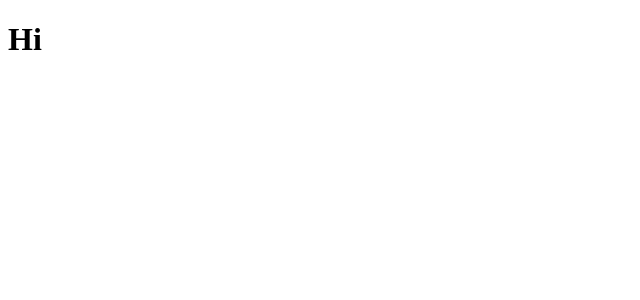
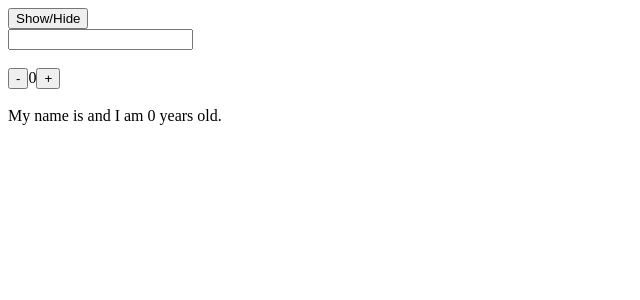
Before and after one commit to imudasirali/react-hands-on-learning, a React (Vite) app: page / in a window 1280 px wide. Shown: the top 300 px of the page, without its empty margins (0-640 px from the left). Built offline with nearby package versions, Linux system fonts and the light colour scheme.

Commit message:
LDT-1106: useeffect exercise

```diff
--- a/src/App.jsx
+++ b/src/App.jsx
@@ -1,6 +1,17 @@
-function App() {
+import { useState } from "react";
+import { Child } from "./Child";
 
-  return <h1>Hi</h1>
+export default function App() {
+  const [show, setShow] = useState(true);
+
+  const childComponent = show ? <Child /> : null;
+
+  return (
+    <div>
+      <button onClick={() => setShow((currentShow) => !currentShow)}>
+        Show/Hide
+      </button>
+      {childComponent}
+    </div>
+  );
 }
-
-export default App
--- /dev/null
+++ b/src/Child.jsx
@@ -0,0 +1,49 @@
+import { useState, useEffect } from "react";
+
+export function Child() {
+  const [age, setAge] = useState(0);
+  const [name, setName] = useState("");
+
+  useEffect(() => {
+    console.log("Render");
+  });
+
+  useEffect(() => {
+    console.log("Hi");
+    return () => {
+      console.log("Bye");
+    };
+  }, []);
+
+  useEffect(() => {
+    console.log("My name is", name, "and my age is", age);
+  }, [name, age]);
+
+  useEffect(() => {
+    document.title = name;
+  }, [name]);
+
+  useEffect(() => {
+    setTimeout(() => {
+      console.log("My name is", name);
+    }, 1000);
+  }, [name]);
+
+  return (
+    <div>
+      <input
+        type="text"
+        value={name}
+        onChange={(e) => setName(e.target.value)}
+      />
+      <br />
+      <br />
+      <button onClick={() => setAge((a) => a - 1)}>-</button>
+      {age}
+      <button onClick={() => setAge((a) => a + 1)}>+</button>
+      <br />
+      <br />
+      My name is {name} and I am {age} years old.
+    </div>
+  );
+}
--- a/src/main.jsx
+++ b/src/main.jsx
@@ -1,9 +1,4 @@
-import { StrictMode } from 'react'
-import { createRoot } from 'react-dom/client'
-import App from './App.jsx'
+import { createRoot } from "react-dom/client";
+import App from "./App.jsx";
 
-createRoot(document.getElementById('root')).render(
-  <StrictMode>
-    <App />
-  </StrictMode>,
-)
+createRoot(document.getElementById("root")).render(<App />);
```
